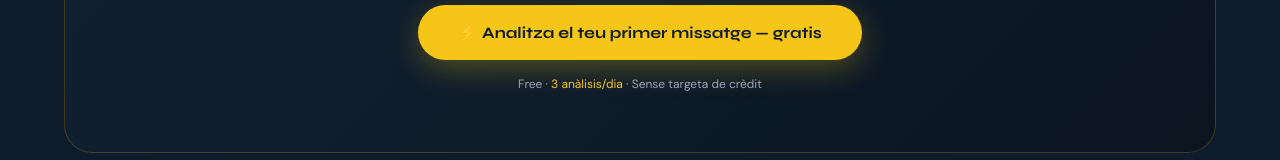
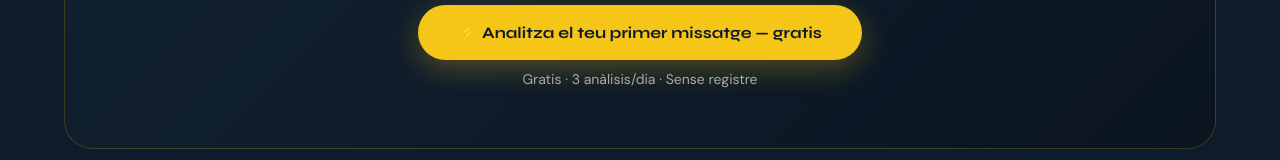
Before and after one commit to DavidParet/Primer-projecte, a website: page index.html in a window 1280 px wide. Shown: the part 4632-4792 px from the top of the page. Drawn offline with Linux system fonts and the light colour scheme.

Commit message:
feat: unificar microtext de confiança als CTAs
PROMPT 8: CTA final actualitzat a "Gratis · 3 anàlisis/dia · Sense registre"
amb classe hero-micro (igual que el CTA del hero).
CTA hero ja el tenia, nav no aplica.

Co-Authored-By: Claude Sonnet 4.6 <noreply@anthropic.com>

```diff
--- a/index.html
+++ b/index.html
@@ -381,7 +381,7 @@
     <button id="btnObrirApp2" class="btn-primary" style="font-size:16px;padding:18px 40px;" onclick="window.location.href='https://app.nexlupa.app'">
       ⚡ Analitza el teu primer missatge — gratis
     </button>
-    <div class="cta-free">Free · <span>3 anàlisis/dia</span> · Sense targeta de crèdit</div>
+    <div class="hero-micro">Gratis · 3 anàlisis/dia · Sense registre</div>
   </div>
 
 
```
Also changed, not shown: landing/index.html (+1 -1 lines).
